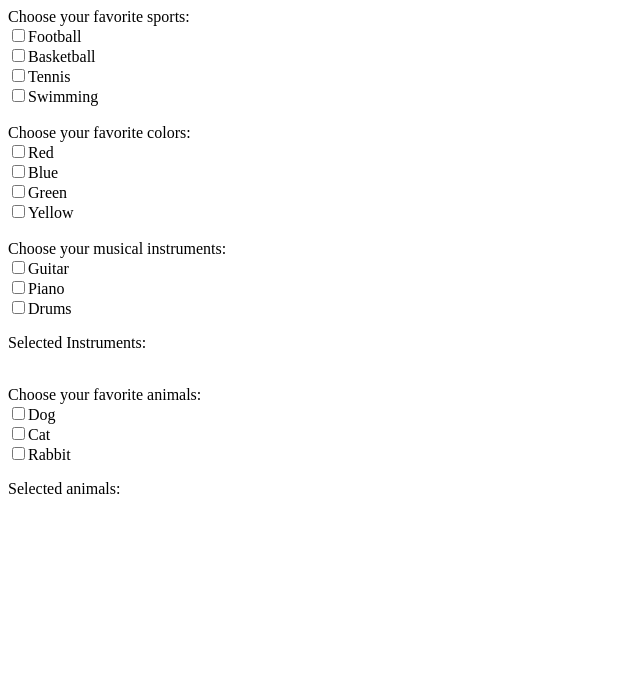
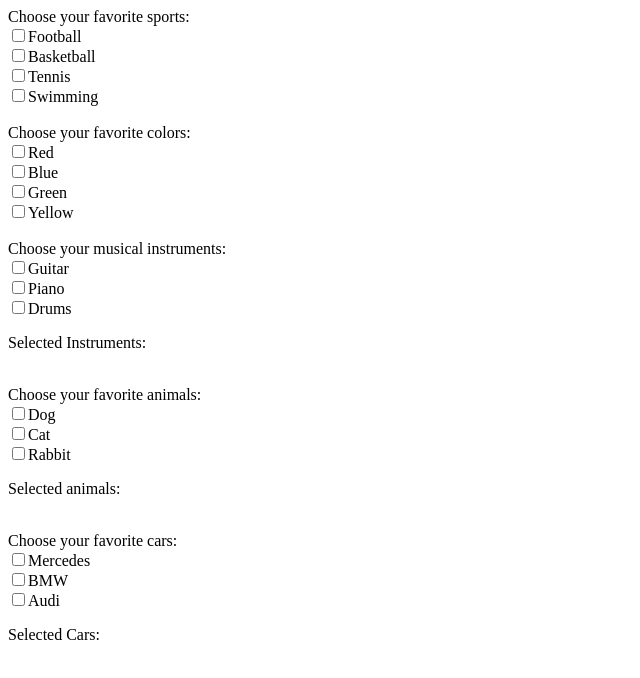
Before and after one commit to 7vTr0x7/React.js-2, a React (Vite) app in the folder IR4.4_CW/: page / in a window 1280 px wide. Shown: the top 678 px of the page, without its empty margins (0-640 px from the left). Built offline with nearby package versions, Linux system fonts and the light colour scheme.

Commit message:
IR4.4_HW1 - ChooseCars

```diff
--- a/IR4.4_CW/src/App.jsx
+++ b/IR4.4_CW/src/App.jsx
@@ -2,6 +2,7 @@
 import ChooseColor from "./components/ChooseColor";
 import ChooseInstruments from "./components/ChooseInstruments";
 import ChooseAnimals from "./components/ChooseAnimals";
+import ChooseCars from "./components/ChooseCars";
 
 const App = () => {
   return (
@@ -13,6 +14,8 @@
       <ChooseInstruments />
       <br />
       <ChooseAnimals />
+      <br />
+      <ChooseCars />
     </div>
   );
 };
--- /dev/null
+++ b/IR4.4_CW/src/components/ChooseCars.jsx
@@ -0,0 +1,54 @@
+import React, { useState } from "react";
+
+const ChooseCars = () => {
+  const [selectedCars, setSelectedCars] = useState([]);
+
+  const handleCardCheckbox = (e) => {
+    const { value, checked } = e.target;
+
+    if (checked) {
+      setSelectedCars((prev) => [...prev, value]);
+    } else {
+      setSelectedCars((prev) => prev.filter((car) => car !== value));
+    }
+  };
+
+  return (
+    <div>
+      <p style={{ margin: "0", padding: "0" }}>Choose your favorite cars:</p>
+      <label for="Mercedes">
+        <input
+          type="checkbox"
+          value="Mercedes"
+          id="Mercedes"
+          onChange={handleCardCheckbox}
+        />
+        Mercedes
+      </label>
+      <br />
+      <label for="BMW">
+        <input
+          type="checkbox"
+          value="BMW"
+          id="BMW"
+          onChange={handleCardCheckbox}
+        />
+        BMW
+      </label>
+      <br />
+      <label for="Audi">
+        <input
+          type="checkbox"
+          value="Audi"
+          id="Audi"
+          onChange={handleCardCheckbox}
+        />
+        Audi
+      </label>
+      <br />
+      <p>Selected Cars: {selectedCars.join(", ")}</p>
+    </div>
+  );
+};
+
+export default ChooseCars;
```
